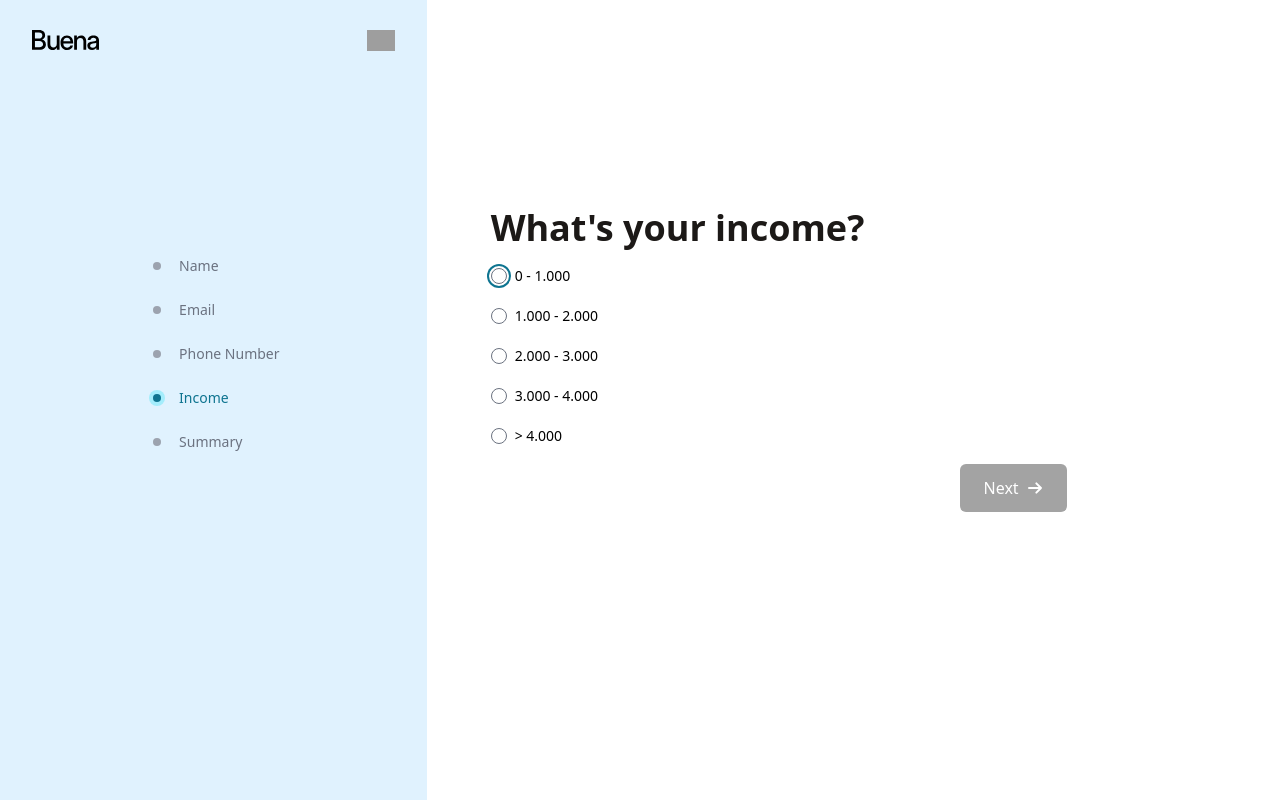
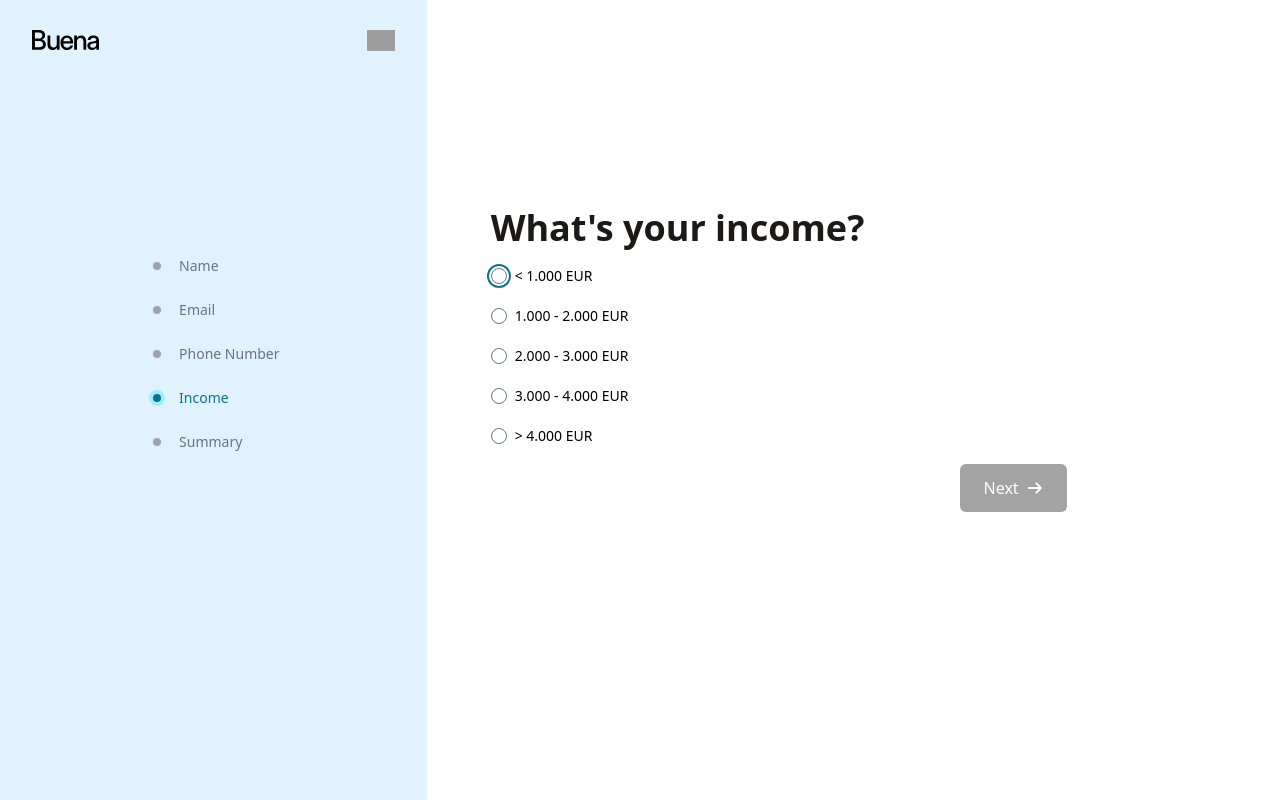
Before and after one commit to ikorotkaya/buena-onboarding, a React (Vite) app: page /onboarding/income in a window 1280 px wide. Built offline with nearby package versions, Linux system fonts and the light colour scheme; grey boxes are pictures that could not be loaded.

Commit message:
Add currency to income ranges

```diff
--- a/src/pages/onboarding/Income.tsx
+++ b/src/pages/onboarding/Income.tsx
@@ -6,11 +6,11 @@ import { useTranslation } from "react-i18next";
 import { useNavigate } from "react-router-dom";
 
 const incomeRanges = [
-  { value: "0-1000", label: "0 - 1.000" },
-  { value: "1000-2000", label: "1.000 - 2.000" },
-  { value: "2000-3000", label: "2.000 - 3.000" },
-  { value: "3000-4000", label: "3.000 - 4.000" },
-  { value: "4000-plus", label: "> 4.000" }
+  { value: "0-1000", label: "< 1.000 EUR" },
+  { value: "1000-2000", label: "1.000 - 2.000 EUR" },
+  { value: "2000-3000", label: "2.000 - 3.000 EUR" },
+  { value: "3000-4000", label: "3.000 - 4.000 EUR" },
+  { value: "4000-plus", label: "> 4.000 EUR" }
 ];
 
 export default function Income() {
```
